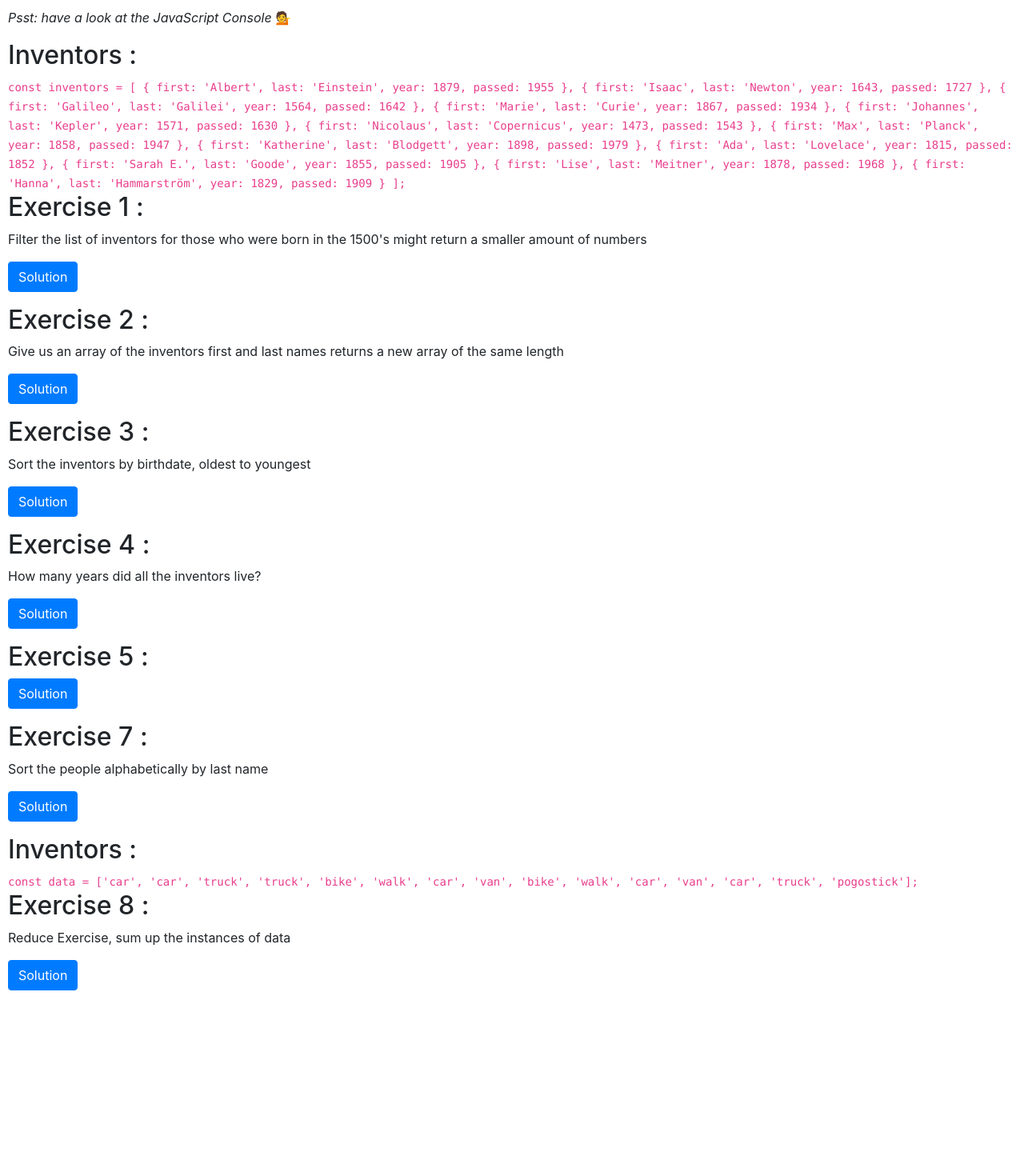
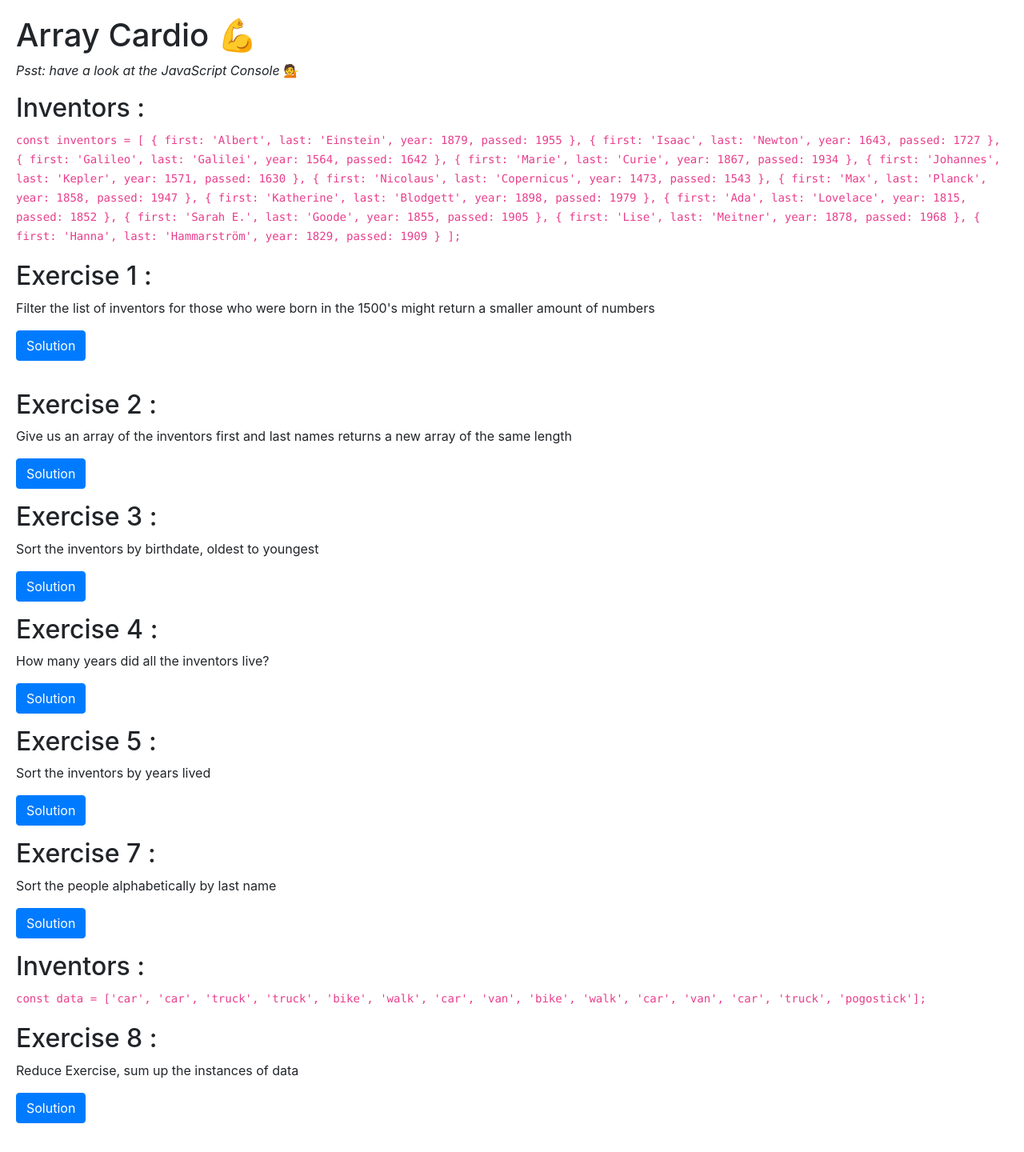
Before and after one commit to Ireaurora/JavaScript30, a plain HTML site: page Array1/array1.html in a window 1280 px wide. Shown: the whole page at 80% size. Before the commit the page ends 1264 px from the top, so only its background shows below. Drawn offline with nearby package versions, Linux system fonts and the light colour scheme.

Commit message:
final changes

```diff
--- a/Array1/array1.css
+++ b/Array1/array1.css
@@ -1,18 +1,9 @@
-.button {
-    border: none;
-    color: white;
-    background-color: rgb(10, 206, 141);
-    padding: 15px 32px;
-    text-align: center;
-    text-decoration: none;
-    display: inline-block;
-    font-size: 16px;
-    margin: 4px 2px;
-    cursor: pointer;
+  html{
+      margin:20px;
   }
-  html{
-      margin:10px;
+  .exercise{
+      padding-bottom:20px;
   }
-  h2{
-      margin-top:20px;
+  .data{
+    padding-bottom:20px;
   }
--- a/Array1/array1.html
+++ b/Array1/array1.html
@@ -1,5 +1,6 @@
 <!DOCTYPE html>
 <html lang="en">
+
 <head>
     <meta charset="UTF-8">
     <meta name="viewport" content="width=device-width, initial-scale=1">
@@ -7,13 +8,23 @@
     <link rel="stylesheet" href="array1.css">
     <script src="array1.js" type="text/javascript"></script>
 
-  <link rel="stylesheet" href="https://maxcdn.bootstrapcdn.com/bootstrap/4.0.0/css/bootstrap.min.css" integrity="sha384-Gn5384xqQ1aoWXA+058RXPxPg6fy4IWvTNh0E263XmFcJlSAwiGgFAW/dAiS6JXm" crossorigin="anonymous">
-  <script src="https://code.jquery.com/jquery-3.2.1.slim.min.js" integrity="sha384-KJ3o2DKtIkvYIK3UENzmM7KCkRr/rE9/Qpg6aAZGJwFDMVNA/GpGFF93hXpG5KkN" crossorigin="anonymous"></script>
-  <script src="https://cdnjs.cloudflare.com/ajax/libs/popper.js/1.12.9/umd/popper.min.js" integrity="sha384-ApNbgh9B+Y1QKtv3Rn7W3mgPxhU9K/ScQsAP7hUibX39j7fakFPskvXusvfa0b4Q" crossorigin="anonymous"></script>
-  <script src="https://maxcdn.bootstrapcdn.com/bootstrap/4.0.0/js/bootstrap.min.js" integrity="sha384-JZR6Spejh4U02d8jOt6vLEHfe/JQGiRRSQQxSfFWpi1MquVdAyjUar5+76PVCmYl" crossorigin="anonymous"></script>
+    <link rel="stylesheet" href="https://maxcdn.bootstrapcdn.com/bootstrap/4.0.0/css/bootstrap.min.css"
+        integrity="sha384-Gn5384xqQ1aoWXA+058RXPxPg6fy4IWvTNh0E263XmFcJlSAwiGgFAW/dAiS6JXm" crossorigin="anonymous">
+    <script src="https://code.jquery.com/jquery-3.2.1.slim.min.js"
+        integrity="sha384-KJ3o2DKtIkvYIK3UENzmM7KCkRr/rE9/Qpg6aAZGJwFDMVNA/GpGFF93hXpG5KkN"
+        crossorigin="anonymous"></script>
+    <script src="https://cdnjs.cloudflare.com/ajax/libs/popper.js/1.12.9/umd/popper.min.js"
+        integrity="sha384-ApNbgh9B+Y1QKtv3Rn7W3mgPxhU9K/ScQsAP7hUibX39j7fakFPskvXusvfa0b4Q"
+        crossorigin="anonymous"></script>
+    <script src="https://maxcdn.bootstrapcdn.com/bootstrap/4.0.0/js/bootstrap.min.js"
+        integrity="sha384-JZR6Spejh4U02d8jOt6vLEHfe/JQGiRRSQQxSfFWpi1MquVdAyjUar5+76PVCmYl"
+        crossorigin="anonymous"></script>
 </head>
+
 <body>
+    <h1>Array Cardio 💪</h1>
     <p><em>Psst: have a look at the JavaScript Console</em> 💁</p>
+    <div class="data">
     <h2>Inventors :</h2>
     <code>
     const inventors = [
@@ -31,44 +42,52 @@
     { first: 'Hanna', last: 'Hammarström', year: 1829, passed: 1909 }
   ];
   </code>
+</div>
 
-
+    <div class="exercise">
     <h2>Exercise 1 :</h2>
     <p>Filter the list of inventors for those who were born in the 1500's might return a smaller amount of numbers</p>
-  <button class="btn btn-primary" type="button" onclick="one()" data-toggle="collapse" data-target="#one" aria-expanded="false" aria-controls="collapseExample">
+    <button class="btn btn-primary" type="button" onclick="one()" data-toggle="collapse" data-target="#one"
+        aria-expanded="false" aria-controls="collapseExample">
         Solution
     </button>
     </p>
     <div class="collapse" id="one">
         <div class="card card-body">Open the console</div>
     </div>
+</div>
 
-
+<div class="exercises">
     <h2>Exercise 2 :</h2>
     <p>Give us an array of the inventors first and last names returns a new array of the same length </p>
-  <button class="btn btn-primary" type="button" onclick="two()" data-toggle="collapse" data-target="#two" aria-expanded="false" aria-controls="collapseExample">
+    <button class="btn btn-primary" type="button" onclick="two()" data-toggle="collapse" data-target="#two"
+        aria-expanded="false" aria-controls="collapseExample">
         Solution
     </button>
     </p>
     <div class="collapse" id="two">
         <div class="card card-body">Open the console</div>
     </div>
+</div>
 
-
+<div class="exercises">
     <h2>Exercise 3 :</h2>
     <p>Sort the inventors by birthdate, oldest to youngest</p>
-    <button class="btn btn-primary" type="button" onclick="three()" data-toggle="collapse" data-target="#three" aria-expanded="false" aria-controls="collapseExample">
+    <button class="btn btn-primary" type="button" onclick="three()" data-toggle="collapse" data-target="#three"
+        aria-expanded="false" aria-controls="collapseExample">
         Solution
     </button>
     </p>
     <div class="collapse" id="three">
         <div class="card card-body">Open the console</div>
     </div>
+</div>
 
     <div class="exercises">
         <h2>Exercise 4 :</h2>
         <p>How many years did all the inventors live?</p>
-  <button class="btn btn-primary" type="button" onclick="four()" data-toggle="collapse" data-target="#four" aria-expanded="false" aria-controls="collapseExample">
+        <button class="btn btn-primary" type="button" onclick="four()" data-toggle="collapse" data-target="#four"
+            aria-expanded="false" aria-controls="collapseExample">
             Solution
         </button>
         </p>
@@ -79,8 +98,10 @@
 
     <div class="exercises">
         <h2>Exercise 5 :</h2>
+        <p>Sort the inventors by years lived </p>
         <p>
-    <button class="btn btn-primary" type="button" onclick="five()" data-toggle="collapse" data-target="#five" aria-expanded="false" aria-controls="collapseExample">
+            <button class="btn btn-primary" type="button" onclick="five()" data-toggle="collapse" data-target="#five"
+                aria-expanded="false" aria-controls="collapseExample">
                 Solution
             </button>
         </p>
@@ -94,7 +115,8 @@
         <h2>Exercise 7 :</h2>
         <p>Sort the people alphabetically by last name</p>
         <p>
-    <button class="btn btn-primary" type="button" onclick="seven()" data-toggle="collapse" data-target="#seven" aria-expanded="false" aria-controls="collapseExample">
+            <button class="btn btn-primary" type="button" onclick="seven()" data-toggle="collapse" data-target="#seven"
+                aria-expanded="false" aria-controls="collapseExample">
                 Solution
             </button>
         </p>
@@ -103,21 +125,27 @@
         </div>
     </div>
 
+
+   <div class="data">
     <h2>Inventors :</h2>
     <code>
     const data = ['car', 'car', 'truck', 'truck', 'bike', 'walk', 'car', 'van', 'bike', 'walk', 'car', 'van', 'car', 'truck', 'pogostick'];
 </code>
+</div>
 
-
+<div class="exercises">
     <h2>Exercise 8 :</h2>
     <p> Reduce Exercise, sum up the instances of data</p>
     <p>
-    <button class="btn btn-primary" type="button" onclick="eight()" data-toggle="collapse" data-target="#eight" aria-expanded="false" aria-controls="collapseExample">
+        <button class="btn btn-primary" type="button" onclick="eight()" data-toggle="collapse" data-target="#eight"
+            aria-expanded="false" aria-controls="collapseExample">
             Solution
         </button>
     </p>
     <div class="collapse" id="eight">
         <div class="card card-body" id="eight">Open the console</div>
     </div>
+</div>
 </body>
+
 </html>
--- a/main.css
+++ b/main.css
@@ -53,7 +53,9 @@ h1 a{
 
 .card-title{ text-decoration: underline;}
 
-.variables{color:#34bfc1}
+.variables{color:#34bfc1;}
+
+.array1{ color: black;}
 
 .card-img-top {
   width: 100%;
```
Also changed, not shown: Array1/array1.js (+29 -29 lines), index.html (+2 -4 lines), images/04.png (added). Lines whose indentation alone changed are shown as unchanged.
